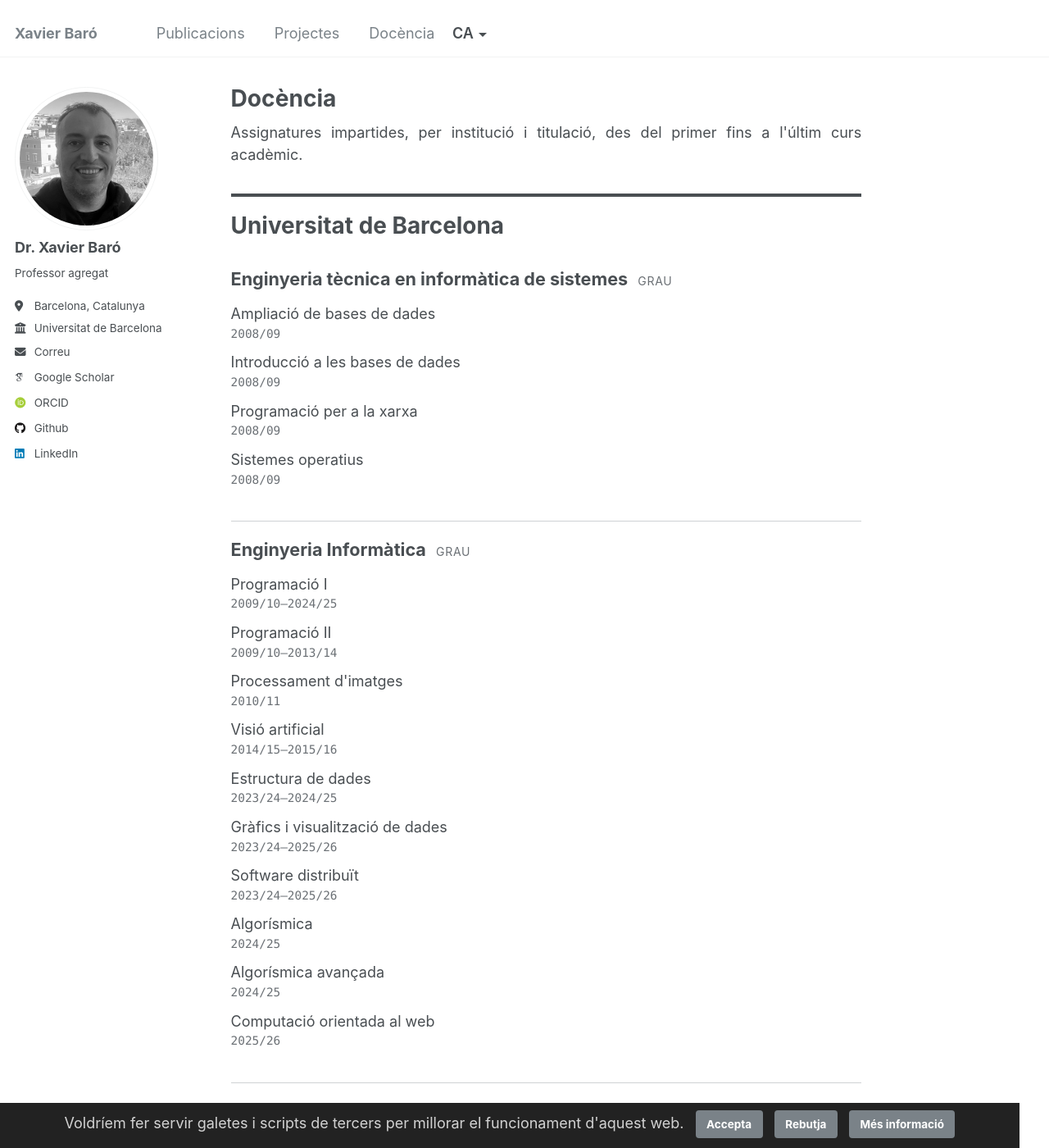
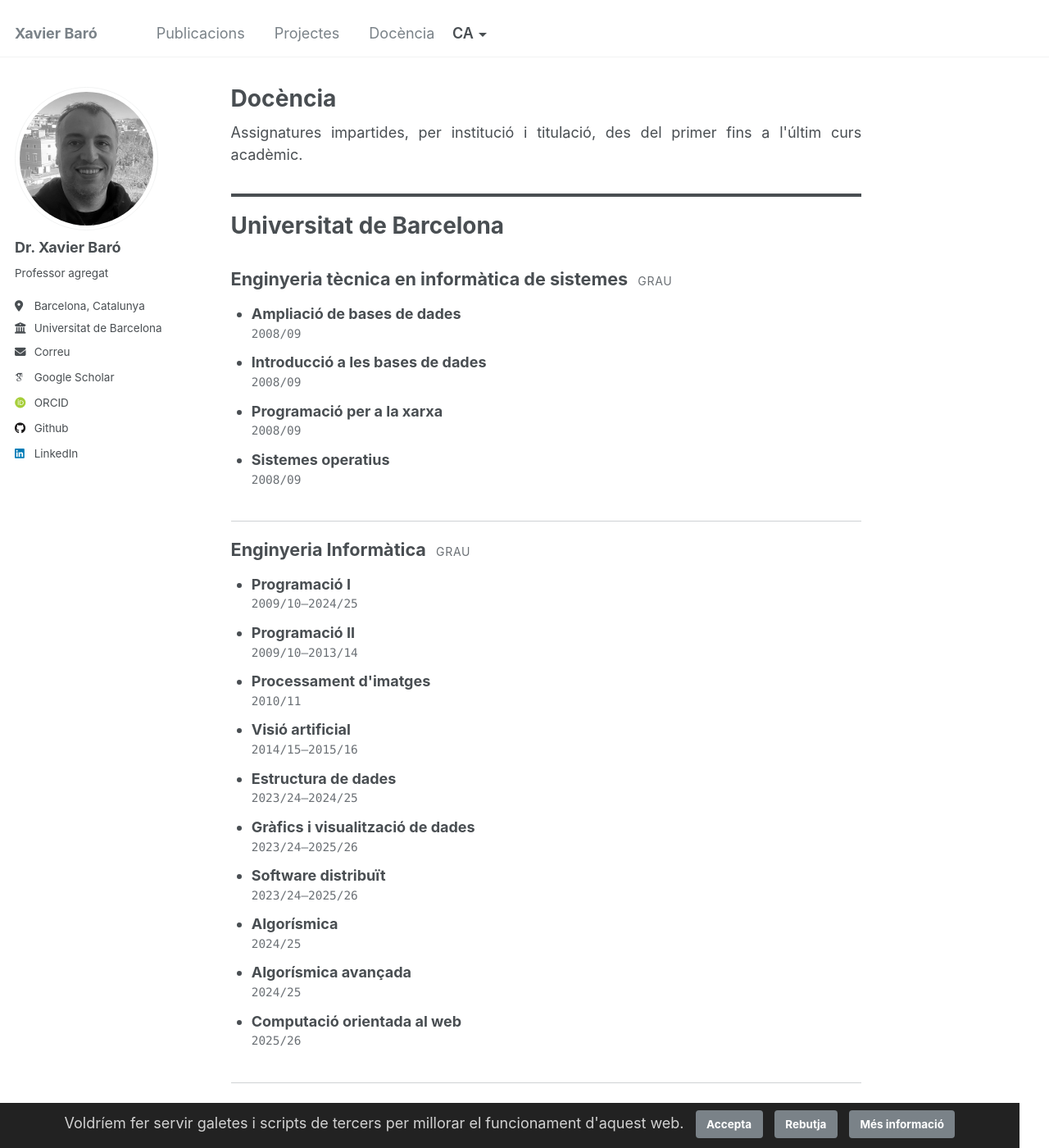
Before and after one commit to xbaro/xbaro.github.io, a Jekyll site: the page built from _pages/teaching.md, in a window 1280 px wide and 1400 px high. Shown: the whole window at 82% size. Built offline with Jekyll 4.4.1, drawn with Linux system fonts in a browser that asks for light colours; some web fonts are replaced.

Commit message:
Teaching: bulleted list with bold subject names
Co-Authored-By: Claude Sonnet 5.5 <noreply@anthropic.com>

```diff
--- a/_includes/teaching-list.html
+++ b/_includes/teaching-list.html
@@ -7,9 +7,9 @@
 .teaching-inst__logo{height:2.1em;width:auto;max-width:5.5em;object-fit:contain;filter:grayscale(1) contrast(1.1);margin:0}
 .teaching-degree{font-size:1.2em;margin:1.8em 0 .7em;padding-top:1em;border-top:1px solid #cfd2d4}
 h2 + .teaching-degree{border-top:0;padding-top:0;margin-top:1em}
-.teaching-list{list-style:none;padding:0;margin:0 0 .4em}
+.teaching-list{list-style:disc;padding:0 0 0 1.4em;margin:0 0 .4em}
 .teaching-list li{margin:0 0 .55em;padding:0;border:0;text-align:left}
-.teaching-list__name{display:block;font-weight:400;text-align:left}
+.teaching-list__name{display:block;font-weight:700;text-align:left}
 code.teaching-list__years{display:block;margin:.05em 0 0!important;padding:0!important;background:none!important;border:0!important;box-shadow:none!important;border-radius:0;font-family:Menlo,Consolas,"DejaVu Sans Mono",monospace;font-size:.8em;color:#6b7075;letter-spacing:0;white-space:nowrap}
 code.teaching-list__years::before,code.teaching-list__years::after{content:none!important}
 .teaching-level{font-weight:400;font-size:.65em;text-transform:uppercase;letter-spacing:.05em;color:#6b7075;margin-left:.5em}
```
